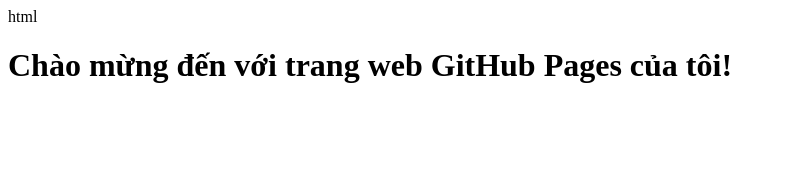
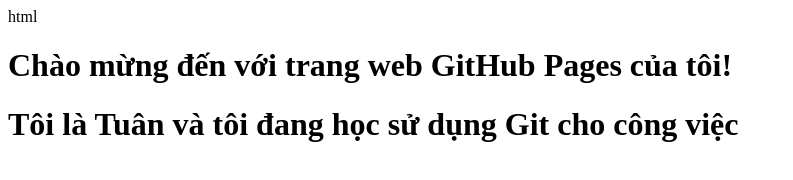
Before and after one commit to nguyenvantuan2479/nguyenvantuan2479.github.io, a plain HTML site: page index.html in a window 1280 px wide. Shown: the whole page, without its empty margins (0-793 px from the left). Drawn offline with Linux system fonts and the light colour scheme.

Commit message:
Add introduction heading to index.html

```diff
--- a/index.html
+++ b/index.html
@@ -7,5 +7,6 @@
 </head>
 <body>
   <h1>Chào mừng đến với trang web GitHub Pages của tôi!</h1>
+  <h1>Tôi là Tuân và tôi đang học sử dụng Git cho công việc</h1>
 </body>
 </html>
```
